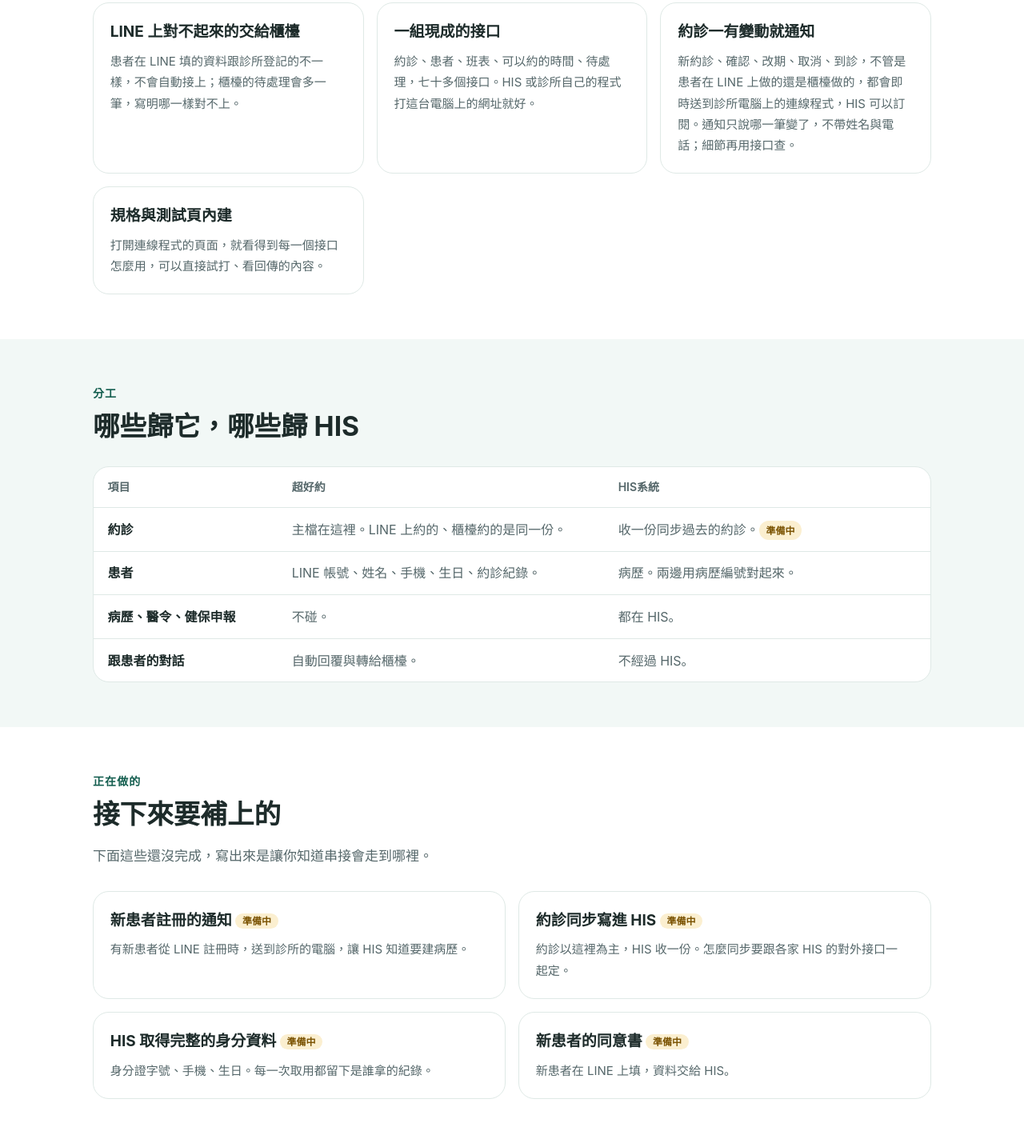
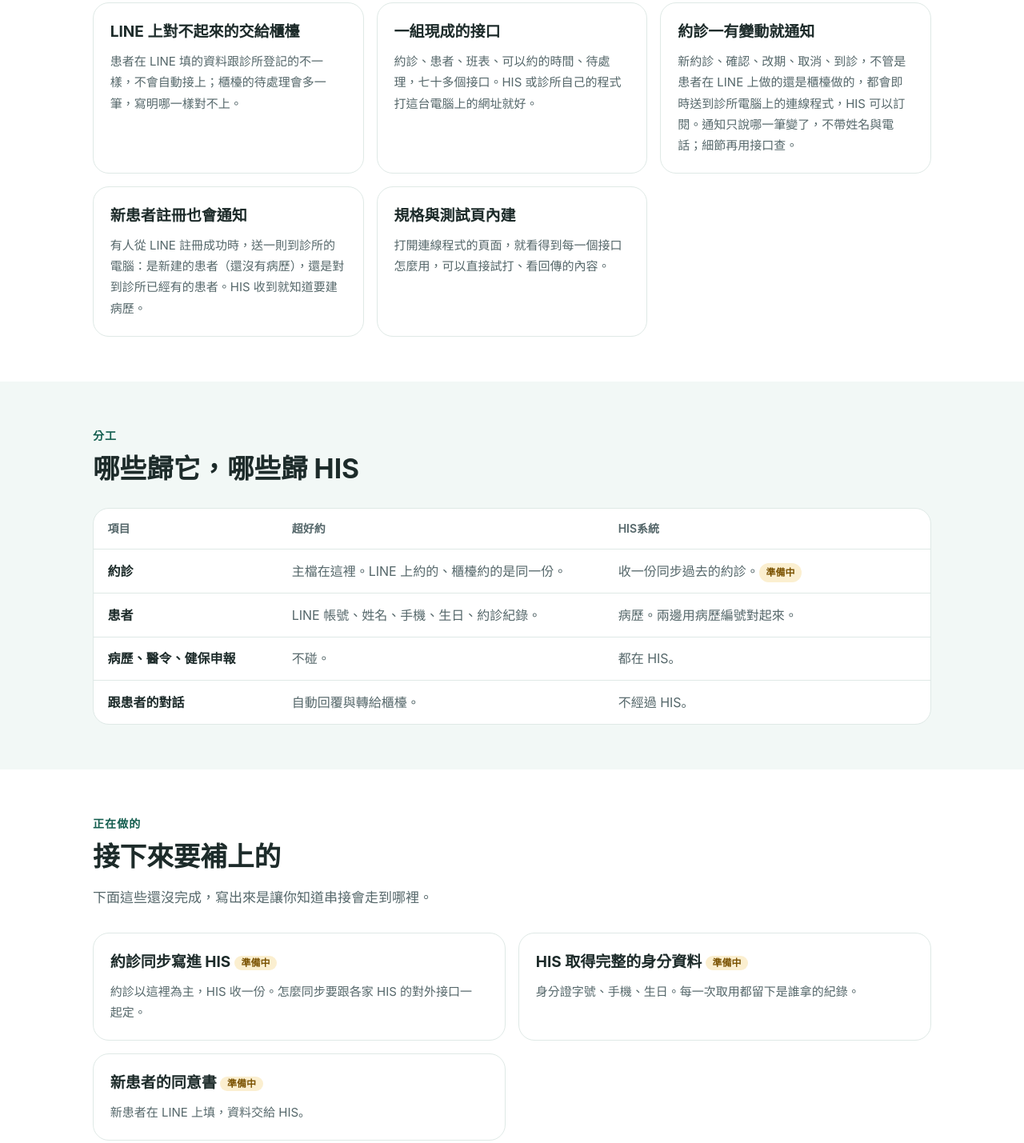
Before and after one commit to sona-orbit/chaohaoyue, a plain HTML site: page his/index.html in a window 1280 px wide. Shown: the part 1418-2847 px from the top of the page at 80% size. Drawn offline with Linux system fonts and the light colour scheme.

Commit message:
HIS page: new-patient registration event is live

```diff
--- a/his/index.html
+++ b/his/index.html
@@ -66,6 +66,7 @@
     <div class="stepcard"><h3>LINE 上對不起來的交給櫃檯</h3><p>患者在 LINE 填的資料跟診所登記的不一樣，不會自動接上；櫃檯的待處理會多一筆，寫明哪一樣對不上。</p></div>
     <div class="stepcard"><h3>一組現成的接口</h3><p>約診、患者、班表、可以約的時間、待處理，七十多個接口。HIS 或診所自己的程式打這台電腦上的網址就好。</p></div>
     <div class="stepcard"><h3>約診一有變動就通知</h3><p>新約診、確認、改期、取消、到診，不管是患者在 LINE 上做的還是櫃檯做的，都會即時送到診所電腦上的連線程式，HIS 可以訂閱。通知只說哪一筆變了，不帶姓名與電話；細節再用接口查。</p></div>
+    <div class="stepcard"><h3>新患者註冊也會通知</h3><p>有人從 LINE 註冊成功時，送一則到診所的電腦：是新建的患者（還沒有病歷），還是對到診所已經有的患者。HIS 收到就知道要建病歷。</p></div>
     <div class="stepcard"><h3>規格與測試頁內建</h3><p>打開連線程式的頁面，就看得到每一個接口怎麼用，可以直接試打、看回傳的內容。</p></div>
   </div>
 </div></section>
@@ -91,7 +92,6 @@
     <p>下面這些還沒完成，寫出來是讓你知道串接會走到哪裡。</p>
   </div>
   <div class="feat c2">
-    <div class="stepcard"><h3>新患者註冊的通知 <span class="tag soon">準備中</span></h3><p>有新患者從 LINE 註冊時，送到診所的電腦，讓 HIS 知道要建病歷。</p></div>
     <div class="stepcard"><h3>約診同步寫進 HIS <span class="tag soon">準備中</span></h3><p>約診以這裡為主，HIS 收一份。怎麼同步要跟各家 HIS 的對外接口一起定。</p></div>
     <div class="stepcard"><h3>HIS 取得完整的身分資料 <span class="tag soon">準備中</span></h3><p>身分證字號、手機、生日。每一次取用都留下是誰拿的紀錄。</p></div>
     <div class="stepcard"><h3>新患者的同意書 <span class="tag soon">準備中</span></h3><p>新患者在 LINE 上填，資料交給 HIS。</p></div>
```
